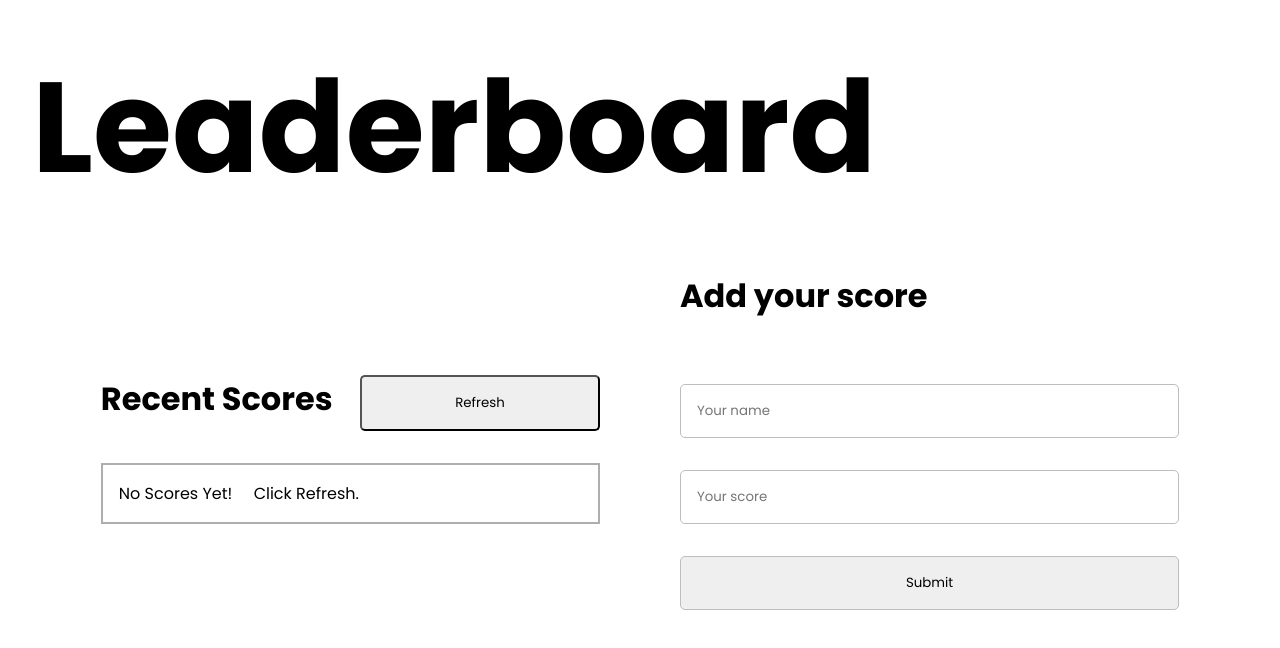
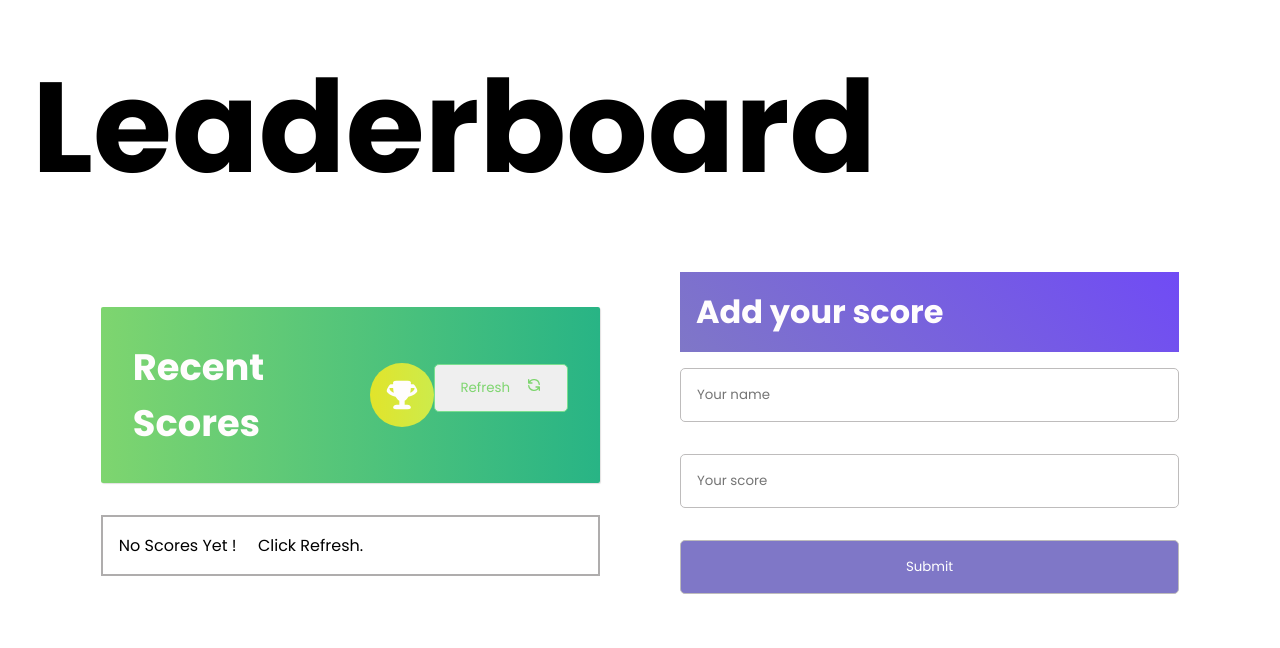
Before and after one commit to billionsjoel/leaderboard-app, a website built with webpack: page src/index.html in a window 1280 px wide. Built offline with nearby package versions, Linux system fonts and the light colour scheme.

Commit message:
Add styling to leaderboard

```diff
--- a/package.json
+++ b/package.json
@@ -31,6 +31,7 @@
     "stylelint-config-standard": "^21.0.0",
     "stylelint-csstree-validator": "^1.9.0",
     "stylelint-scss": "^3.21.0",
+    "url-loader": "^4.1.1",
     "webpack": "^5.67.0",
     "webpack-cli": "^4.9.2",
     "webpack-dev-server": "^4.7.3"
--- a/src/css/style.scss
+++ b/src/css/style.scss
@@ -10,6 +10,10 @@
 h1 {
   font-size: 8rem;
   padding: 2rem;
+}
+
+.black {
+  color: #000000 !important;
 }
 
 .container {
@@ -26,9 +30,29 @@ h1 {
 }
 
 .score-head {
-  font-size: 2rem;
+  padding: 2rem;
   display: flex;
   justify-content: space-between;
+  background-image: linear-gradient(to right, #7ed56f, #28b485);
+  border-radius: 2px;
+  box-shadow: 1px 1px 1px #e2e0e0;
+
+  & .score-title {
+    display: flex;
+    align-items: center;
+    font-size: 2.3rem;
+    gap: 2rem;
+    color: #fffdfd;
+  }
+
+  & .trophy {
+    background-image: linear-gradient(to right, #e1e42b, #cdeb4b);
+    padding: 1rem;
+    border-radius: 100%;
+    height: 4rem;
+    width: 4rem;
+    margin-top: 1rem;
+  }
 }
 
 .scores {
@@ -45,6 +69,7 @@ h1 {
       padding: 1rem;
       width: 100%;
       gap: 4rem;
+      color: #fffdfd;
 
       & span {
         width: 50%;
@@ -54,21 +79,49 @@ h1 {
 }
 
 button {
-  padding: 1rem;
-  width: 15rem;
+  border: 1px solid #7adf90;
+  color: #7ed56f;
+  margin-top: 1.6rem;
+  height: 3rem;
+  width: 10rem;
   border-radius: 5px;
+  display: flex;
+  justify-content: center;
+  align-items: center;
+  gap: 1rem;
+  cursor: pointer;
+
+    & svg {
+      height: 1rem;
+      width: 1rem;
+    }
+
+    &:hover {
+    border: 1px solid #61f180;
+    background-color: #f3f3f3;
+    color: #28b485;
+
+  }
 }
 
 .score-1 {
-  background-color: #e2e0e0;
+  background-color: #7ed56f;
+}
+.score-2 {
+  background-color: #28b485;
 }
 
 .add-score {
   width: 40%;
 
+  & .score-container {
+    background-image: linear-gradient(45deg, #7f77c7, #704bf5);
+    padding: 1rem;
+    color: #fffdfd;
+  }
+
   & .title {
     font-size: 2rem;
-    margin-bottom: 3rem;
   }
 }
 
@@ -78,6 +131,24 @@ input {
   margin: 1rem 0;
   border-radius: 5px;
   border: 1px solid #bebcbc;
+}
+
+.submit-btn {
+  background-color: #7f77c7;
+  color: #ffffff;
+  border-radius: 5px;
+
+  &:hover {
+    background-color: #704bf5;
+    cursor: pointer;
+  }
+}
+
+.avatar {
+  border-radius: 100%;
+  height: 4rem;
+  width: 4rem;
+  border: 3px solid #fcfcfc;
 }
 
 @media (max-width: 971px) {
--- a/src/index.html
+++ b/src/index.html
@@ -18,21 +18,27 @@
   <div class="container">
     <div class="score-content">
       <div class="score-head">
-        <h4>Recent Scores</h4>
-        <button type="button" class="refresh">Refresh</button>
+        <h4 class="score-title"><span>Recent Scores</span><span><svg aria-hidden="true" focusable="false" data-prefix="fas" data-icon="trophy" class="svg-inline--fa fa-trophy fa-w-18 trophy" role="img" xmlns="http://www.w3.org/2000/svg" viewBox="0 0 576 512">
+              <path fill="currentColor" d="M552 64H448V24c0-13.3-10.7-24-24-24H152c-13.3 0-24 10.7-24 24v40H24C10.7 64 0 74.7 0 88v56c0 35.7 22.5 72.4 61.9 100.7 31.5 22.7 69.8 37.1 110 41.7C203.3 338.5 240 360 240 360v72h-48c-35.3 0-64 20.7-64 56v12c0 6.6 5.4 12 12 12h296c6.6 0 12-5.4 12-12v-12c0-35.3-28.7-56-64-56h-48v-72s36.7-21.5 68.1-73.6c40.3-4.6 78.6-19 110-41.7 39.3-28.3 61.9-65 61.9-100.7V88c0-13.3-10.7-24-24-24zM99.3 192.8C74.9 175.2 64 155.6 64 144v-16h64.2c1 32.6 5.8 61.2 12.8 86.2-15.1-5.2-29.2-12.4-41.7-21.4zM512 144c0 16.1-17.7 36.1-35.3 48.8-12.5 9-26.7 16.2-41.8 21.4 7-25 11.8-53.6 12.8-86.2H512v16z"></path>
+            </svg></span></h4>
+        <button type="button" class="refresh"><span>Refresh</span><span><svg xmlns="http://www.w3.org/2000/svg" class="h-6 w-6" fill="none" viewBox="0 0 24 24" stroke="currentColor">
+              <path stroke-linecap="round" stroke-linejoin="round" stroke-width="2" d="M4 4v5h.582m15.356 2A8.001 8.001 0 004.582 9m0 0H9m11 11v-5h-.581m0 0a8.003 8.003 0 01-15.357-2m15.357 2H15" />
+            </svg></span></button>
       </div>
       <div class="scores">
         <ul class="ul">
-          <li>No Scores Yet! &nbsp;&nbsp;&nbsp; Click Refresh.</li>
+          <li class="black">No Scores Yet ! &nbsp;&nbsp;&nbsp; Click Refresh.</li>
         </ul>
       </div>
     </div>
     <div class="add-score">
-      <h4 class="title">Add your score</h4>
+      <div class="score-container">
+        <h4 class="title">Add your score</h4>
+      </div>
       <form class="form">
         <input type="text" name="name" id="name" placeholder="Your name" required>
         <input type="number" name="score" id="score" placeholder="Your score" required>
-        <input type="submit" value="Submit">
+        <input type="submit" value="Submit" class="submit-btn">
       </form>
     </div>
   </div>
--- a/src/js/render.js
+++ b/src/js/render.js
@@ -15,7 +15,7 @@ const renderScores = (scores) => {
 			} else {
 				bg = 2;
 			}
-      UI.innerHTML += `<li class="score-${bg}" id="${score.index}"><span>${score.user} :</span><span>${score.score}</span></li>`;
+			UI.innerHTML += `<li class="score-${bg}" id="${score.index}"><img src="https://www.gravatar.com/avatar/205e460b479e2e5b48aec07710c08d50" class="avatar"><span>${score.user} :</span><span>${score.score}</span></li>`;
 		});
 
 	return scores;
--- a/webpack.config.js
+++ b/webpack.config.js
@@ -21,6 +21,12 @@ module.exports = {
 				exclude: /node_modules/,
 				use: ['style-loader', 'css-loader', 'sass-loader'],
 			},
+			{
+				test: /\.(jpg|png)$/,
+				use: {
+					loader: 'url-loader',
+				},
+			},
 		],
 	},
 	devServer: {
```
Also changed, not shown: src/images/user-2.png (added), src/images/user-3.png (added), 2 other files. Lines whose indentation alone changed are shown as unchanged.
